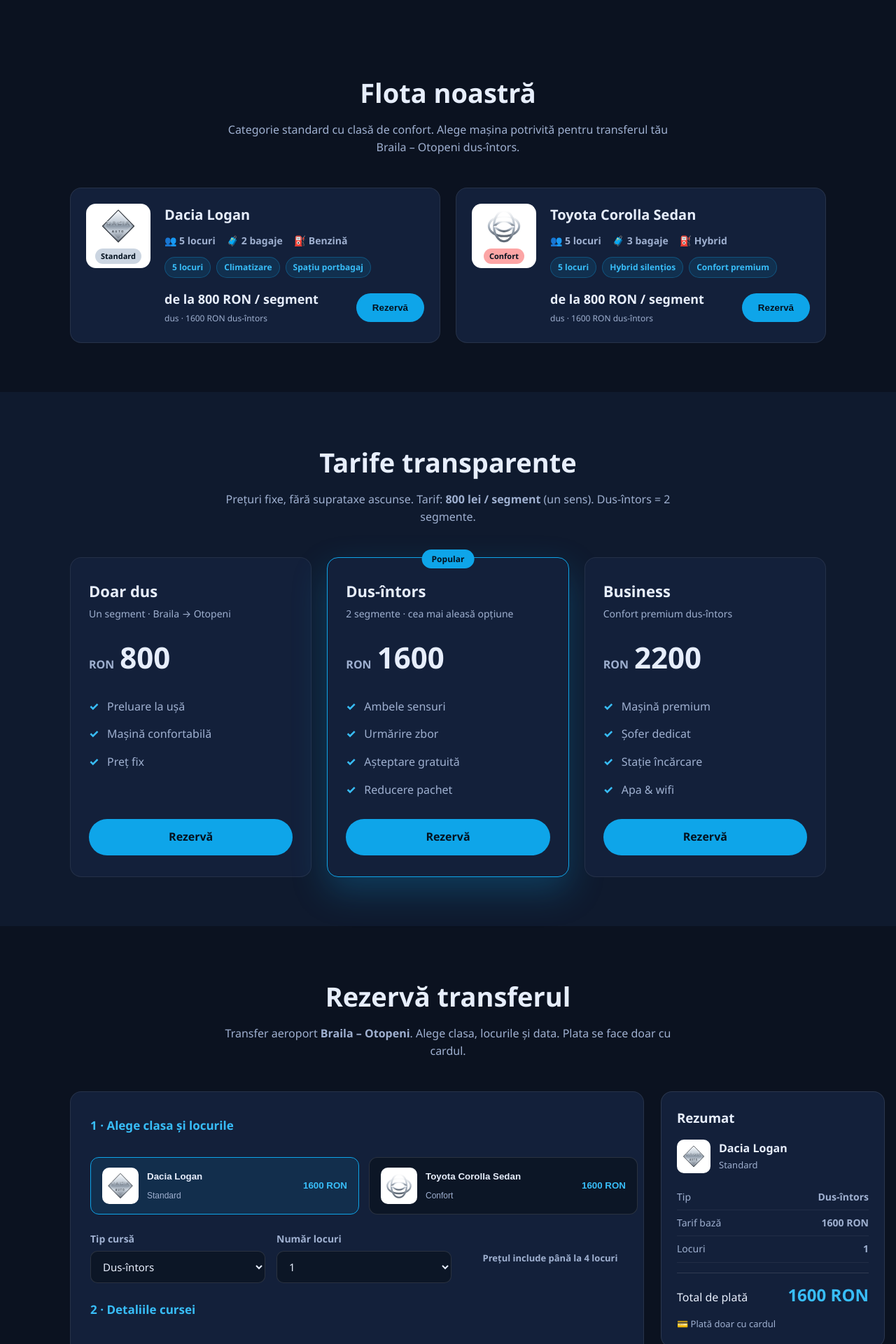
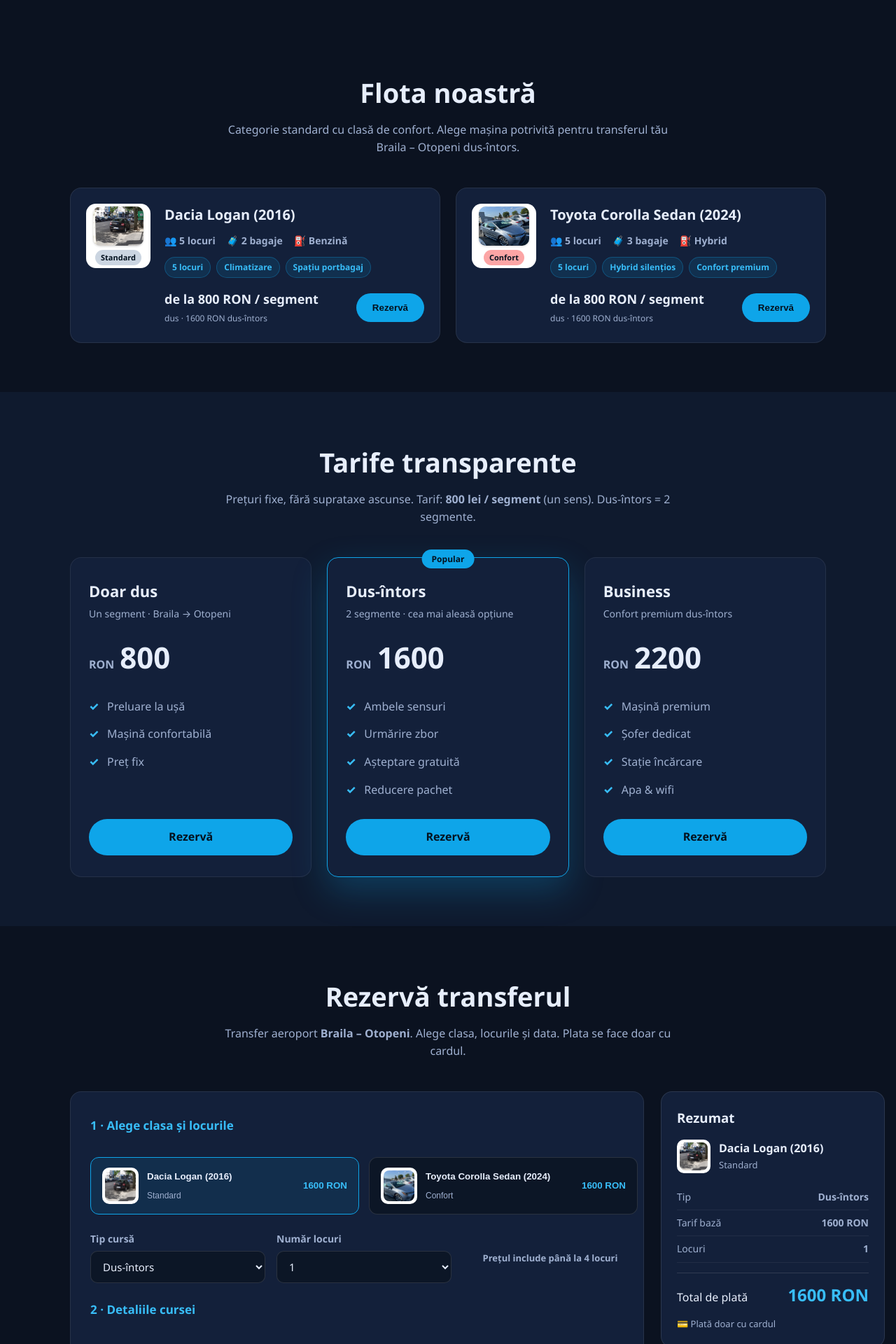
Before and after one commit to ionuteuro/srs-transfer, a React (Vite) app: page / in a window 1280 px wide. Shown: the part 1204-3124 px from the top of the page at 70% size. Built offline with nearby package versions, Linux system fonts and the light colour scheme.

Commit message:
Inlocuit logo-uri SVG cu poze reale: Dacia Logan 2016 si Toyota Corolla Sedan 2024

```diff
--- a/src/components/Booking.jsx
+++ b/src/components/Booking.jsx
@@ -190,7 +190,7 @@
                   className={`vehicle ${vehicle === v.id ? 'vehicle--on' : ''}`}
                   onClick={() => setVehicle(v.id)}
                 >
-                  <span className="vehicle__logo"><v.Logo size={40} /></span>
+                  <span className="vehicle__logo"><img className="vehicle__img" src={v.image} alt={`${v.brand} ${v.model}`} /></span>
                   <span className="vehicle__name">{v.brand} {v.model}</span>
                   <span className="vehicle__cls">{v.cls}</span>
                   <span className="vehicle__price">
@@ -323,7 +323,7 @@
           <aside className="summary">
             <h3>Rezumat</h3>
             <div className="summary__car">
-              <span className="summary__logo"><car.Logo size={34} /></span>
+              <span className="summary__logo"><img className="summary__img" src={car.image} alt={`${car.brand} ${car.model}`} /></span>
               <div>
                 <strong>{car.brand} {car.model}</strong>
                 <span>{car.cls}</span>
--- a/src/components/Fleet.jsx
+++ b/src/components/Fleet.jsx
@@ -23,7 +23,7 @@
           {cars.map((c) => (
             <article className="car" key={c.id}>
               <div className="car__logo">
-                <c.Logo size={52} />
+                <img className="car__img" src={c.image} alt={`${c.brand} ${c.model}`} />
                 <span className={`car__cls car__cls--${c.id}`}>{c.cls}</span>
               </div>
               <div className="car__body">
--- a/src/data/vehicles.js
+++ b/src/data/vehicles.js
@@ -1,12 +1,13 @@
-import { ToyotaLogo, DaciaLogo } from '../components/Logos.jsx'
+import daciaImg from '../assets/cars/dacia-logan-2016.jpg'
+import toyotaImg from '../assets/cars/toyota-corolla-2024.jpg'
 
 export const vehicles = [
   {
     id: 'logan',
     brand: 'Dacia',
-    model: 'Logan',
+    model: 'Logan (2016)',
     cls: 'Standard',
-    Logo: DaciaLogo,
+    image: daciaImg,
     seats: 5,
     bags: 2,
     fuel: 'Benzină',
@@ -17,9 +18,9 @@
   {
     id: 'corolla',
     brand: 'Toyota',
-    model: 'Corolla Sedan',
+    model: 'Corolla Sedan (2024)',
     cls: 'Confort',
-    Logo: ToyotaLogo,
+    image: toyotaImg,
     seats: 5,
     bags: 3,
     fuel: 'Hybrid',
--- a/src/index.css
+++ b/src/index.css
@@ -276,6 +276,14 @@
 }
 .car__cls--logan { background: #cbd5e1; }
 .car__cls--corolla { background: #fca5a5; }
+.car__img {
+  width: 72px;
+  height: 56px;
+  object-fit: cover;
+  border-radius: 10px;
+  background: #e5e7eb;
+  box-shadow: 0 1px 3px rgba(0,0,0,.18);
+}
 .car__body { flex: 1; display: flex; flex-direction: column; }
 .car__body h3 { margin: 0 0 10px; font-size: 20px; }
 .car__specs { list-style: none; display: flex; gap: 16px; padding: 0; margin: 0 0 12px; color: var(--muted); font-size: 14px; font-weight: 600; flex-wrap: wrap; }
@@ -317,7 +325,8 @@
   transition: border-color .2s, background .2s;
 }
 .vehicle--on { border-color: var(--primary); background: rgba(14,165,233,.1); }
-.vehicle__logo { grid-area: logo; background: #fff; border-radius: 10px; padding: 6px; width: 52px; height: 52px; display: flex; align-items: center; justify-content: center; }
+.vehicle__logo { grid-area: logo; background: #fff; border-radius: 10px; padding: 4px; width: 52px; height: 52px; display: flex; align-items: center; justify-content: center; }
+.vehicle__img { width: 44px; height: 44px; object-fit: cover; border-radius: 8px; }
 .vehicle__name { grid-area: name; font-weight: 700; }
 .vehicle__cls { grid-area: cls; color: var(--muted); font-size: 12px; }
 .vehicle__price { grid-area: price; font-weight: 800; color: var(--accent); }
@@ -357,7 +366,8 @@
 }
 .summary h3 { margin: 0 0 16px; }
 .summary__car { display: flex; align-items: center; gap: 12px; margin-bottom: 16px; }
-.summary__logo { background: #fff; border-radius: 10px; padding: 6px; width: 48px; height: 48px; display: flex; align-items: center; justify-content: center; }
+.summary__logo { background: #fff; border-radius: 10px; padding: 4px; width: 48px; height: 48px; display: flex; align-items: center; justify-content: center; }
+.summary__img { width: 40px; height: 40px; object-fit: cover; border-radius: 8px; }
 .summary__car div { display: flex; flex-direction: column; }
 .summary__car span { color: var(--muted); font-size: 13px; }
 .summary__list { list-style: none; padding: 0; margin: 0 0 14px; }
```
Also changed, not shown: src/assets/cars/dacia-logan-2016.jpg (added), src/assets/cars/toyota-corolla-2024.jpg (added).
